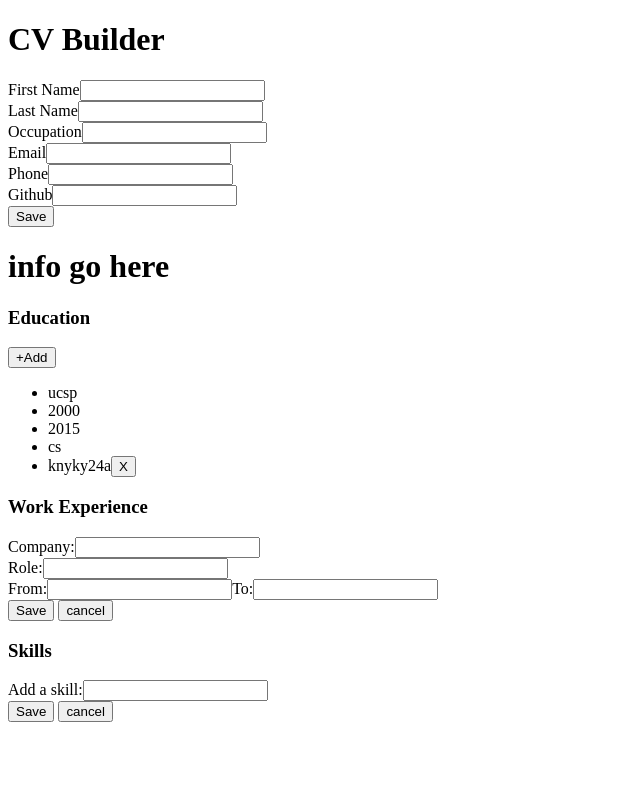
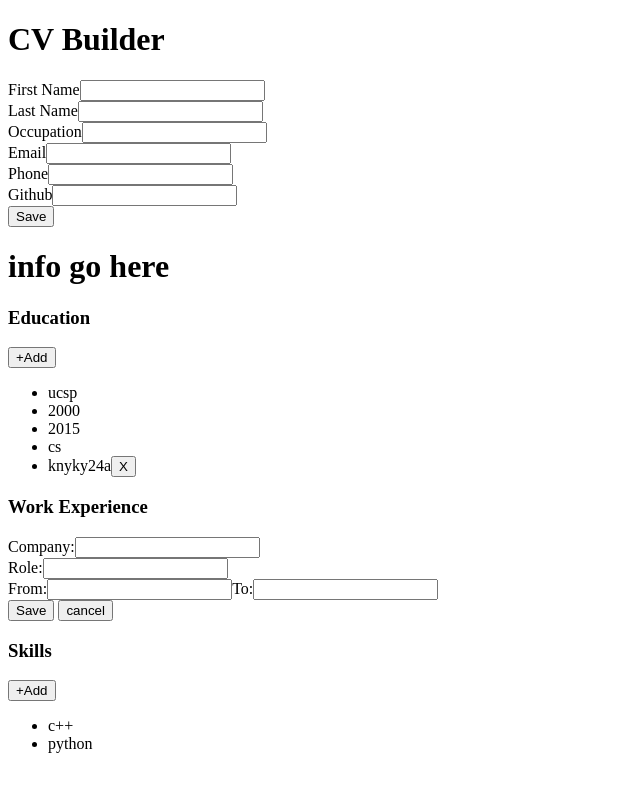
Before and after one commit to Montenegrojds/cvapp, a React (Create React App) app: page / in a window 1280 px wide. Shown: the top 792 px of the page, without its empty margins (0-640 px from the left). Built offline with nearby package versions, Linux system fonts and the light colour scheme.

Commit message:
<Skills /> can add a list of skills

```diff
--- a/src/components/skills.js
+++ b/src/components/skills.js
@@ -1,18 +1,113 @@
 import React from 'react';
 
 class Skills extends React.Component {
+    constructor(props){
+        super(props);
+        this.state = {
+            addskill: '',
+            skillList: [
+                {skill: 'c++'},
+                {skill: 'python'},
+            ],
+            displayFormStatus: false,
+            skillupdate:{
+            }
+        }
+    }
+
+    handleChanges = (e)=>{
+        const target = e.target;
+        const name = target.name;
+        const value = target.value;
+        this.setState({
+            [name]: value
+        });
+
+    }
+
+    displaySkillForm(){
+        this.setState({
+            displayFormStatus: true,
+        })
+
+    }
+    onSubmitSkill = (e)=>{
+        e.preventDefault();
+        this.setState({
+            skillupdate: {
+                skill: this.state.addskill
+            },
+            displayFormStatus: false
+
+        })
+
+        setTimeout(() => {
+            this.updatedSkillList();
+          }, 1);
+
+
+    }
+
+    updatedSkillList(){
+        this.setState({
+            skillList: this.state.skillList.concat(this.state.skillupdate)
+        })
+    }
+
+    cancelDisplayNewSkill(){
+        this.setState({
+            displayFormStatus: false,
+            addskill: '',
+
+
+        })
+    }
+
+    addSkill(){
+        if (this.state.displayFormStatus === true){
+        return(
+            <div>
+                  <form onSubmit={this.onSubmitSkill}>
+                    <label htmlFor="addskill">Add a skill:</label>
+                    <input type="text" id="addskill"
+                        onChange={this.handleChanges}
+                        value={this.state.addSkill}
+                        name="addskill"
+                        required
+                    />
+                    <br />
+
+                    <button type="submit">Save</button>
+                    <button onClick={()=> this.cancelDisplayNewSkill()}> cancel</button>
+                </form>
+            </div>
+            )
+        }
+    }
+
+    displaySkillList(){
+        return this.state.skillList.map(info => {
+            return (
+                <li>{info.skill}</li>
+            )
+        })
+    }
+
+
+
     render(){
         return(
             <div>
                 <h3>Skills</h3>
+                <button onClick={()=> this.displaySkillForm()}>
+                    +Add
+                </button>
+                {this.addSkill()}
 
-                <form>
-                    <label htmlFor="addSkill">Add a skill:</label>
-                    <input type="text" id="addSkill" />
-                    <br />
+                <ul>
+                    {this.displaySkillList()}
+                </ul>
 
-                    <button>Save</button> <button> cancel</button>
-                </form>
             </div>
         )
     }
```
